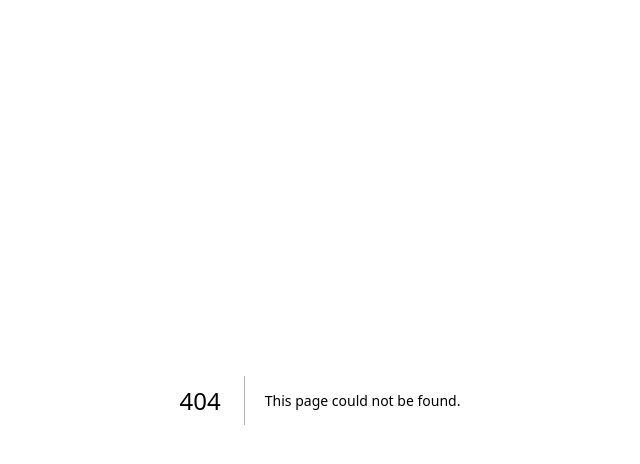
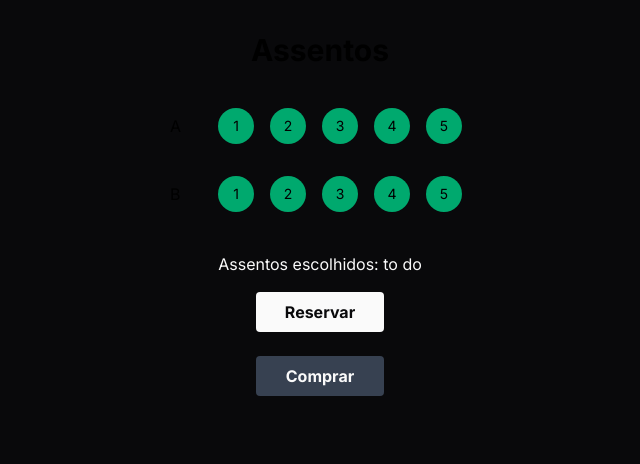
Before and after one commit to rodolfoHOk/next-server-actions, a Next.js app: page /events/1/spots-layout in a window 1280 px wide. Before the commit this address had no page. Shown: the top 464 px of the page, without its empty margins (320-960 px from the left). Built offline with nearby package versions, Linux system fonts and the light colour scheme.

Commit message:
feat: create spots layout page structure

```diff
--- /dev/null
+++ b/src/app/events/[eventId]/spots-layout/page.tsx
@@ -0,0 +1,73 @@
+import { SpotSeat } from '@/components/SpotSeat';
+import { EventAndSpotsFactory } from '@/models/factory/event-and-spots.factory';
+import Link from 'next/link';
+
+type SpotsLayoutPageProps = {
+  params: {
+    eventId: string;
+  };
+};
+
+export default function SpotsLayoutPage({ params }: SpotsLayoutPageProps) {
+  console.log(params.eventId);
+  const { event, spots } = EventAndSpotsFactory.getOne();
+
+  const rowLetters = spots.map((spot) => spot.name[0]);
+  const uniqueRowLetters = rowLetters.filter(
+    (letter, index) => rowLetters.indexOf(letter) === index
+  );
+  const spotGroupedByRow = uniqueRowLetters.map((letter) => {
+    return {
+      row: letter,
+      spots: spots.filter((spot) => spot.name[0] === letter),
+    };
+  });
+
+  return (
+    <form>
+      <input type="hidden" name="eventId" value={event.id} />
+
+      <div className="container max-w-7xl min-h-screen m-auto bg-zinc-950 py-8 px-4 flex flex-col items-center">
+        <h1 className="text-3xl font-bold mb-8">Assentos</h1>
+
+        {spotGroupedByRow.map((row) => (
+          <div key={row.row} className="flex flex-row gap-4 items-center mb-4">
+            <div className="w-4">{row.row}</div>
+
+            <div className="ml-2 flex flex-row">
+              {row.spots.map((spot, key) => (
+                <SpotSeat
+                  key={key}
+                  spotId={spot.name}
+                  spotLabel={spot.name.slice(1)}
+                  reserve={false}
+                  disabled={false}
+                />
+              ))}
+            </div>
+          </div>
+        ))}
+
+        <p className="text-zinc-50 mt-4">{`Assentos escolhidos: ${'to do'}`}</p>
+
+        <p className="mt-4">
+          <button
+            type="submit"
+            className="w-32 h-10 bg-zinc-50 hover:bg-gray-700 hover:text-zinc-50 text-zinc-950 font-bold  rounded transition-colors duration-200"
+          >
+            Reservar
+          </button>
+        </p>
+
+        <p className="mt-6 flex">
+          <Link
+            href="/checkout"
+            className="w-32 h-10 bg-gray-700 hover:bg-gray-500 hover:text-zinc-50 flex items-center justify-center text-zinc-50 font-bold rounded transition-colors duration-200"
+          >
+            Comprar
+          </Link>
+        </p>
+      </div>
+    </form>
+  );
+}
--- a/src/components/EventCard.tsx
+++ b/src/components/EventCard.tsx
@@ -40,7 +40,7 @@ export function EventCard({ event }: EventCardProps) {
         <p className="text-gray-700 mt-2 flex justify-end">
           <Link
             href={`/events/${event.id}/spots-layout`}
-            className="bg-zinc-800 hover:bg-zinc-600 text-zinc-50 font-bold py-2 px-4 rounded transition-colors duration-200"
+            className="w-40 h-10 bg-gray-800 hover:bg-gray-500 flex items-center justify-center text-zinc-50 font-bold py-2 px-4 rounded transition-colors duration-200"
           >
             Reservar Lugar
           </Link>
--- /dev/null
+++ b/src/components/SpotSeat.tsx
@@ -0,0 +1,34 @@
+export type SpotSeatProps = {
+  spotId: string;
+  spotLabel: string;
+  reserve: boolean;
+  disabled: boolean;
+};
+
+export const SpotSeat = ({
+  spotId,
+  spotLabel,
+  reserve,
+  disabled,
+}: SpotSeatProps) => {
+  return (
+    <div className="flex">
+      <input
+        type="checkbox"
+        name={`spots`}
+        id={`spot-${spotId}`}
+        className="peer hidden"
+        value={spotId}
+        disabled={disabled}
+        defaultChecked={reserve}
+      />
+
+      <label
+        htmlFor={`spot-${spotId}`}
+        className="m-1 md:m-2 h-6 md:h-9 w-6 md:w-9 cursor-pointer select-none rounded-full bg-[#00A96E] flex items-center justify-center text-[10px] md:text-sm text-black peer-checked:bg-[#7480FF] peer-disabled:cursor-default peer-disabled:bg-[#A6ADBB]"
+      >
+        {spotLabel}
+      </label>
+    </div>
+  );
+};
--- /dev/null
+++ b/src/models/factory/event-and-spots.factory.ts
@@ -0,0 +1,80 @@
+import { EventAndSpots } from '../event-and-spots.model';
+
+export class EventAndSpotsFactory {
+  static getOne(): EventAndSpots {
+    return {
+      event: {
+        id: 1,
+        name: 'Cerulean',
+        date: '2024-06-15T20:30:00',
+        image_url:
+          'https://img.freepik.com/fotos-gratis/pessoas-que-participam-de-um-evento-de-alto-protocolo_23-2150951243.jpg?w=1380&t=st=1718319756~exp=1718320356~hmac=04c66eebce155ef2dccf0cd945fdc0c1269c83e574149145aaee4159d8219906',
+        created_at: '2023-09-09T00:10:10',
+        available_spots: 10,
+        price: 100,
+      },
+      spots: [
+        {
+          id: 1,
+          name: 'A1',
+          status: 'available',
+          event_id: 1,
+        },
+        {
+          id: 2,
+          name: 'A2',
+          status: 'available',
+          event_id: 1,
+        },
+        {
+          id: 3,
+          name: 'A3',
+          status: 'available',
+          event_id: 1,
+        },
+        {
+          id: 4,
+          name: 'A4',
+          status: 'available',
+          event_id: 1,
+        },
+        {
+          id: 5,
+          name: 'A5',
+          status: 'available',
+          event_id: 1,
+        },
+        {
+          id: 6,
+          name: 'B1',
+          status: 'available',
+          event_id: 1,
+        },
+        {
+          id: 7,
+          name: 'B2',
+          status: 'available',
+          event_id: 1,
+        },
+        {
+          id: 8,
+          name: 'B3',
+          status: 'available',
+          event_id: 1,
+        },
+        {
+          id: 9,
+          name: 'B4',
+          status: 'available',
+          event_id: 1,
+        },
+        {
+          id: 10,
+          name: 'B5',
+          status: 'available',
+          event_id: 1,
+        },
+      ],
+    };
+  }
+}
--- /dev/null
+++ b/src/models/spot.model.ts
@@ -0,0 +1,6 @@
+export type SpotModel = {
+  id: number;
+  name: string;
+  status: 'sold' | 'available';
+  event_id: number;
+};
```
Also changed, not shown: src/models/event-and-spots.model.ts (added, +7 -0 lines).
